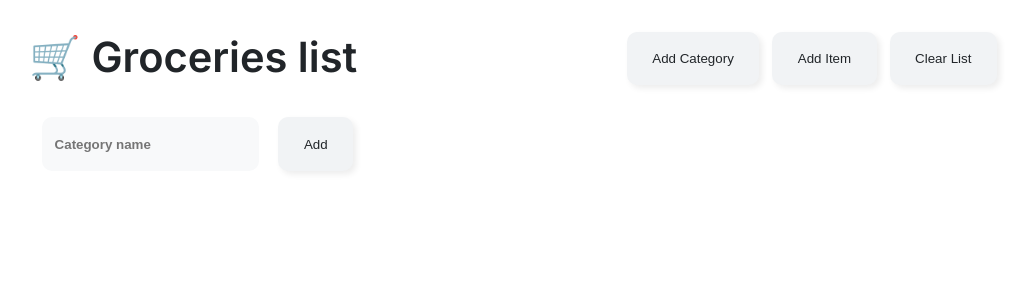
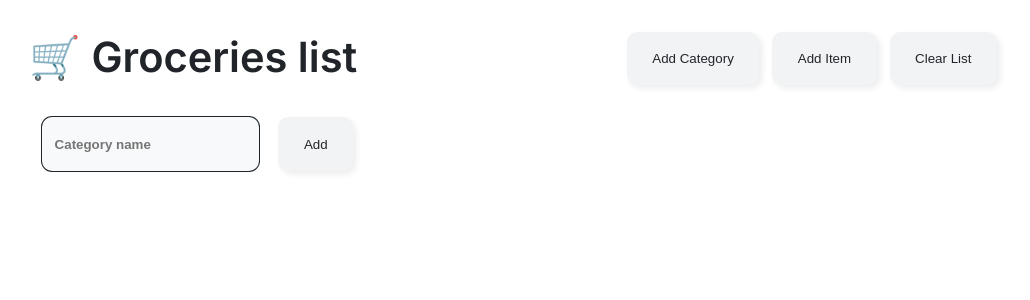
Before and after one commit to verasls/groceries-list, a React (Create React App) app: page / in a window 1280 px wide. Both pictures are taken after a click on the button "Add Category". Shown: the top 300 px of the page, without its empty margins (127-1157 px from the left). Built offline with nearby package versions, Linux system fonts and the light colour scheme; the HTML template or start-up script is replaced by a standard one.

Commit message:
Move focus to input element when form is rendered

```diff
--- a/src/components/FormAddCategory.js
+++ b/src/components/FormAddCategory.js
@@ -1,11 +1,12 @@
 import Button from "./reusable/Button";
-import { useState } from "react";
+import { useEffect, useRef, useState } from "react";
 
 export default function FormAddCategory({
   setShowCategoryForm,
   onAddCategory,
 }) {
   const [newCategory, setNewCategory] = useState("");
+  const inputRef = useRef(null);
 
   function handleSubmit(e) {
     e.preventDefault();
@@ -16,6 +17,10 @@ export default function FormAddCategory({
     setShowCategoryForm(false);
   }
 
+  useEffect(function () {
+    inputRef.current.focus();
+  }, []);
+
   return (
     <form className="form" onSubmit={handleSubmit}>
       <input
@@ -23,6 +28,7 @@ export default function FormAddCategory({
         placeholder="Category name"
         value={newCategory}
         onChange={(e) => setNewCategory(e.target.value)}
+        ref={inputRef}
       />
       <Button>Add</Button>
     </form>
--- a/src/components/FormAddItem.js
+++ b/src/components/FormAddItem.js
@@ -1,5 +1,5 @@
 import Button from "./reusable/Button";
-import { useState } from "react";
+import { useEffect, useRef, useState } from "react";
 
 export default function FormAddItem({
   grocerieList,
@@ -10,6 +10,7 @@ export default function FormAddItem({
 
   const [category, setCategory] = useState(categoryList.at(0));
   const [newItem, setNewItem] = useState("");
+  const inputRef = useRef(null);
 
   function handleSubmit(e) {
     e.preventDefault();
@@ -21,9 +22,17 @@ export default function FormAddItem({
     setShowItemForm(false);
   }
 
+  useEffect(function () {
+    inputRef.current.focus();
+  }, []);
+
   return (
     <form className="form" onSubmit={handleSubmit}>
-      <select value={category} onChange={(e) => setCategory(e.target.value)}>
+      <select
+        value={category}
+        onChange={(e) => setCategory(e.target.value)}
+        ref={inputRef}
+      >
         {categoryList.map((category) => (
           <option value={category} key={category}>
             {category}
```
